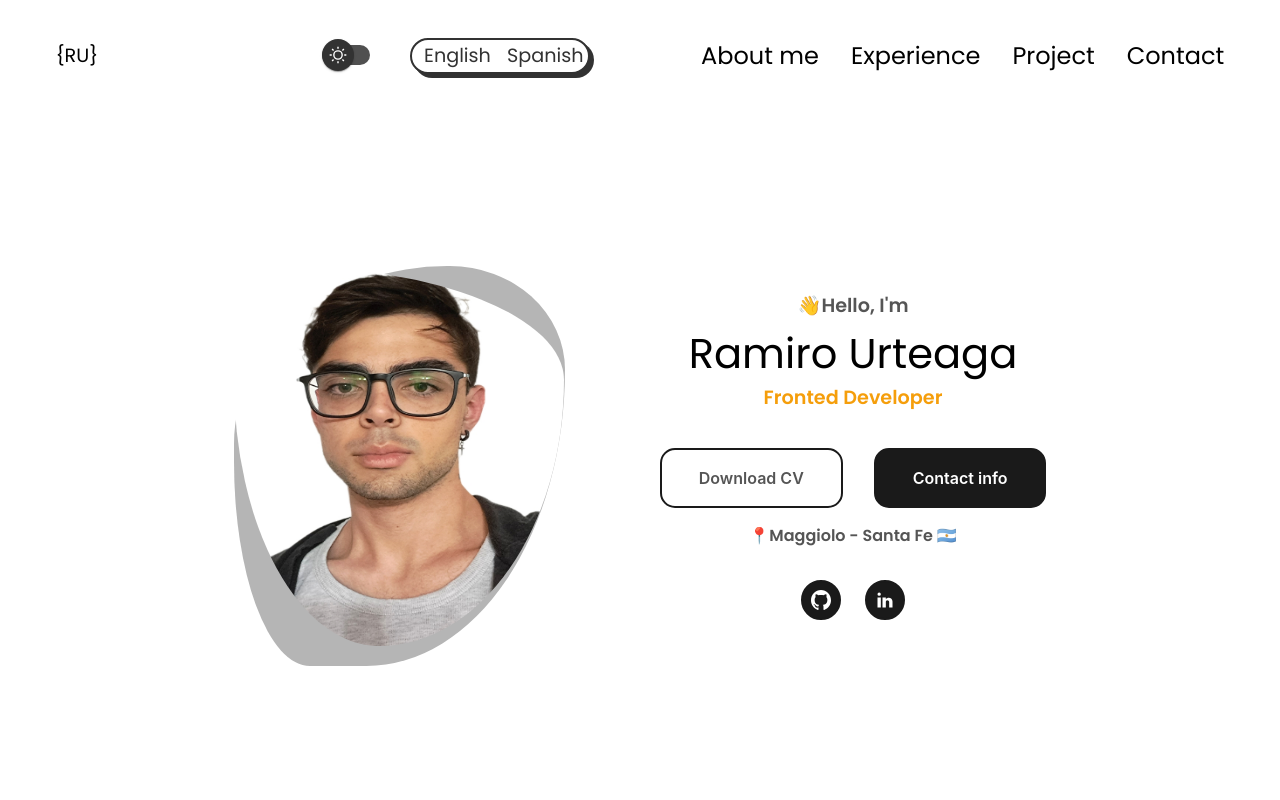
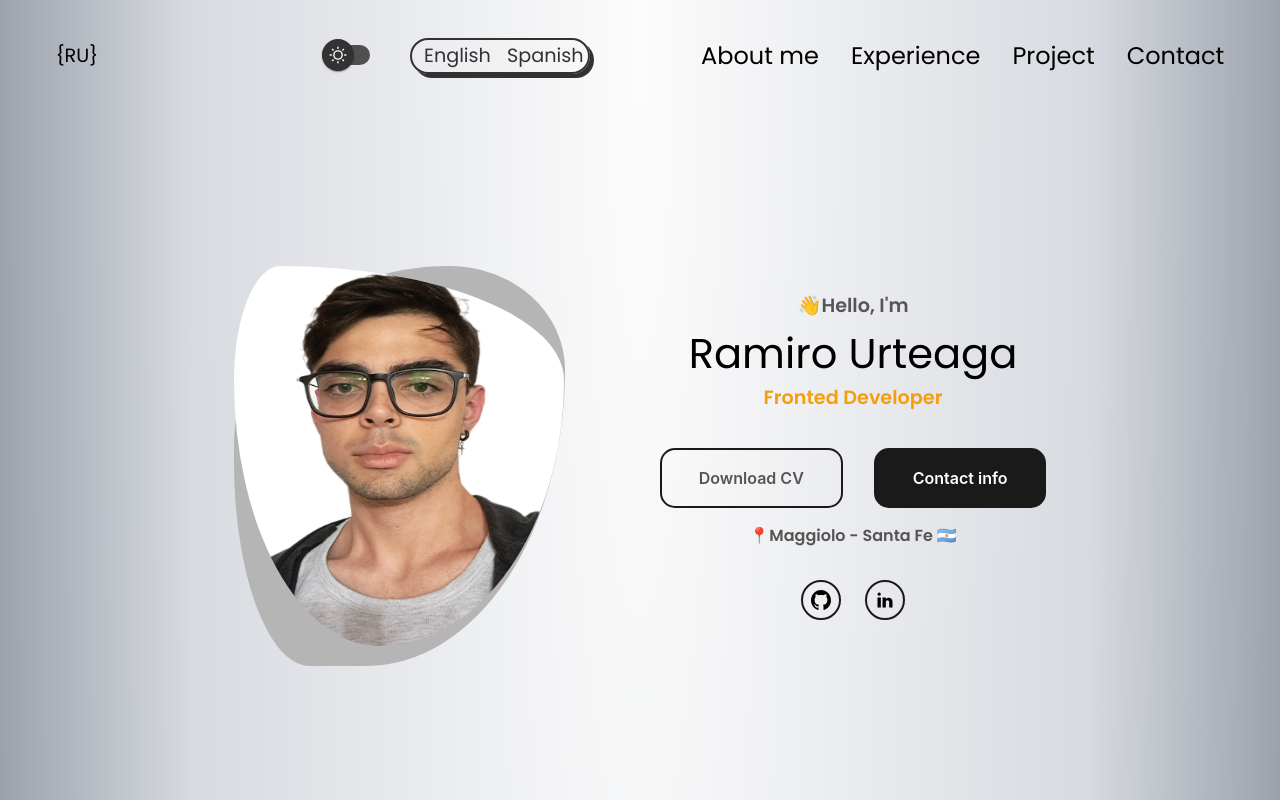
Before and after one commit to RamiroUrt/Portafolio, a React (Vite) app: page / in a window 1280 px wide. Shown: the top 800 px of the page. Built offline with nearby package versions, Linux system fonts and the light colour scheme.

Commit message:
update bg

```diff
--- a/src/App.jsx
+++ b/src/App.jsx
@@ -4,12 +4,15 @@ import Contact from "./pages/Contact"
 import Experience from "./pages/Experience"
 import Header from "./pages/Header"
 import Projects from "./pages/Projects"
+// import Arrows from './components/Arrows'
+
 
 
 function App() {
+
   return (
     <>
-    <html className="dark:-bg--light-black-- dark:cursor-[url('./svg/cursorOrange.svg')]">
+    <html className="dark:cursor-[url('./svg/cursorOrange.svg')]">
       {/* <Arrows /> */}
         <Header />
         <About />
--- a/src/assets/LanguageOption.css
+++ b/src/assets/LanguageOption.css
@@ -4,7 +4,7 @@
   margin: 0 auto;
   width: 180px;
   height: 36px;
-  background-color: var(--bg-color);
+
   border: 2px solid var(--main-color);
   border-radius: 34px;
   display: flex;
--- a/src/assets/SocialLink.css
+++ b/src/assets/SocialLink.css
@@ -7,11 +7,10 @@
 
   .button {
     text-decoration: none;
-    color: var(--ligth-white);
     width: 40px;
     height: 40px;
     border-radius: 50%;
-    background-color: var(--ligth-black--);
+    background-color: transparent;
     border: 2px solid var(--ligth-black--);
   }
 
@@ -23,14 +22,10 @@
   .button:hover {
     transform: rotate(360deg);
     transform-origin: center center;
-    background-color: var(--ligth-white);
     color: var(--ligth-gray--);
   }
 
-  .button:hover .btn-svg {
-    filter: invert(100%) sepia(100%) saturate(0%) hue-rotate(305deg)
-      brightness(103%) contrast(103%);
-  }
+
 
   .flex-center {
     display: flex;
--- a/src/components/BtnWhite.jsx
+++ b/src/components/BtnWhite.jsx
@@ -9,8 +9,8 @@ const BtnWhite = ({ text, location, className }) => {
       <button className={`btn_white ${className}
       dark:hover:-text--light-white
       dark:-text--light-white
-      dark:-bg--font-black
-      dark:hover:-bg--light-black
+
+
       dark:-border--light-gray`} id='btn_white'>
         {text}
       </button>
--- a/src/components/LanguageOption.jsx
+++ b/src/components/LanguageOption.jsx
@@ -13,7 +13,7 @@ const LanguageOption = ({ closeMenu }) => {
   };
 
   return (
-    <div className="wrapper dark:-bg--light-black--">
+    <div className="wrapper">
       <div className="option">
         <input
           checked={i18next.language === 'en'}
--- a/src/components/SocialLInk.jsx
+++ b/src/components/SocialLInk.jsx
@@ -12,8 +12,8 @@ const SocialLInk = () => {
                 width="22px"
                 className="btn-svg"
                 version="1.1"
-                fill="#fff"
-                stroke="#fff"
+                fill="#000"
+                stroke="#000"
                 >
                 <g id="SVGRepo_iconCarrier">
                     <g
@@ -23,7 +23,7 @@ const SocialLInk = () => {
                     >
                     <g
                         transform="translate(-140.000000, -7559.000000)"
-                        fill="#fff"
+                        fill="#000"
                     >
                         <g id="icons" transform="translate(56.000000, 160.000000)">
                         <path
@@ -40,7 +40,7 @@ const SocialLInk = () => {
         <a className='a' href="https://www.linkedin.com/in/ramiro-urteaga-b32430242/" target='_blank'>
             <button className="button
                         dark:-border--light-gray">
-                <svg className="btn-svg" xmlns="http://www.w3.org/2000/svg"version="1.1"   width="24" height="24" viewBox="0 0 24 24"><path fill="#FFFFFF" d="M21,21H17V14.25C17,13.19 15.81,12.31 14.75,12.31C13.69,12.31 13,13.19 13,14.25V21H9V9H13V11C13.66,9.93 15.36,9.24 16.5,9.24C19,9.24 21,11.28 21,13.75V21M7,21H3V9H7V21M5,3A2,2 0 0,1 7,5A2,2 0 0,1 5,7A2,2 0 0,1 3,5A2,2 0 0,1 5,3Z" /></svg>
+                <svg className="btn-svg" xmlns="http://www.w3.org/2000/svg"version="1.1"   width="24" height="24" viewBox="0 0 24 24"><path fill="#000" d="M21,21H17V14.25C17,13.19 15.81,12.31 14.75,12.31C13.69,12.31 13,13.19 13,14.25V21H9V9H13V11C13.66,9.93 15.36,9.24 16.5,9.24C19,9.24 21,11.28 21,13.75V21M7,21H3V9H7V21M5,3A2,2 0 0,1 7,5A2,2 0 0,1 5,7A2,2 0 0,1 3,5A2,2 0 0,1 5,3Z" /></svg>
             </button>
         </a>
         </div>
--- a/src/index.css
+++ b/src/index.css
@@ -38,7 +38,10 @@ html, body{
 }
 .dark html, body {
     cursor: url('./svg/cursorOrange.svg'), pointer;
-  }
+}
+.dark body{
+    background: radial-gradient(at center top, rgb(55, 65, 81), rgb(17, 24, 39), rgb(0, 0, 0));
+}
 
 *::selection{
     background-color: var( --font-ligth) !important;
@@ -55,6 +58,7 @@ html::-webkit-scrollbar-thumb{
 }
 body {
     font-family: "Poppins", sans-serif;
+    background: radial-gradient(at center top, rgb(252, 252, 252), rgb(215, 218, 224), rgb(75, 85, 99));
 }
 p{
     color: var(--ligth-gray);
```
